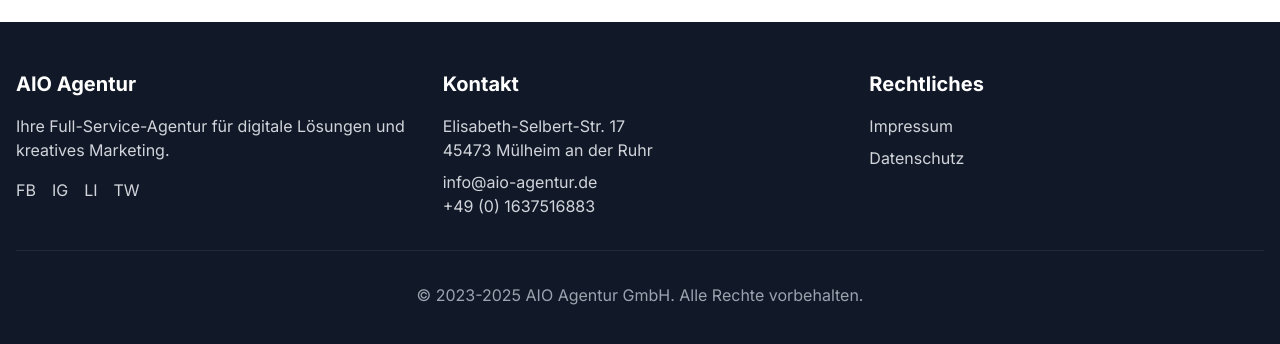
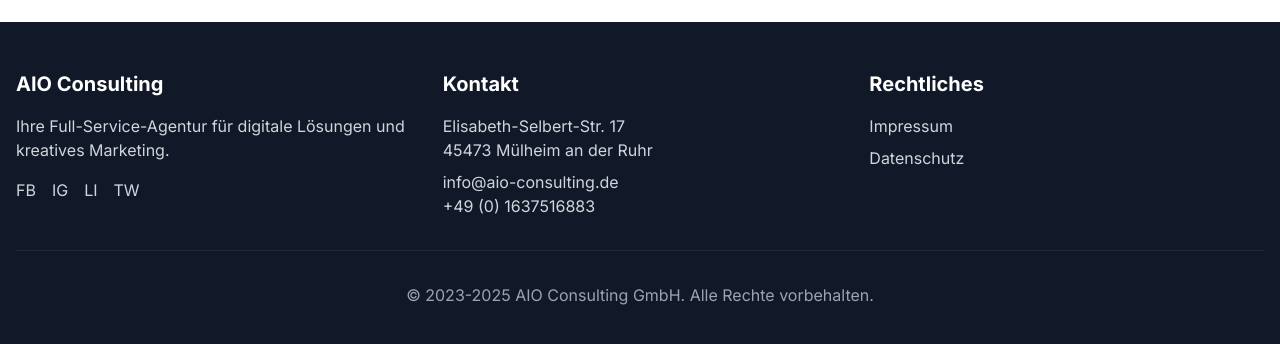
Before and after one commit to hanhoah/aio, a Next.js app: page /impressum in a window 1280 px wide. Shown: the part 1906-2250 px from the top of the page. Built offline with nearby package versions, Linux system fonts and the light colour scheme.

Commit message:
Update: Domain von aio-agentur.de zu aio-consulting.de geändert

```diff
--- a/app/datenschutz/page.tsx
+++ b/app/datenschutz/page.tsx
@@ -2,8 +2,8 @@ import React from "react"
 import getLegalData from "@/lib/legal"
 
 export const metadata = {
-  title: "Datenschutz | AIO Agentur",
-  description: "Datenschutzerklärung der AIO Agentur",
+  title: "Datenschutz | AIO Consulting",
+  description: "Datenschutzerklärung der AIO Consulting",
 }
 
 export default function Datenschutz() {
--- a/app/impressum/page.tsx
+++ b/app/impressum/page.tsx
@@ -2,8 +2,8 @@ import React from "react"
 import getLegalData from "@/lib/legal"
 
 export const metadata = {
-  title: "Impressum | AIO Agentur",
-  description: "Impressum und rechtliche Informationen der AIO Agentur",
+  title: "Impressum | AIO Consulting",
+  description: "Impressum und rechtliche Informationen der AIO Consulting",
 }
 
 export default function Impressum() {
--- a/app/layout.tsx
+++ b/app/layout.tsx
@@ -7,7 +7,7 @@ import Footer from "@/components/layout/footer"
 const inter = Inter({ subsets: ["latin"] })
 
 export const metadata: Metadata = {
-  title: "AIO Agentur | Moderne Webentwicklung & Digitale Lösungen",
+  title: "AIO Consulting | Moderne Webentwicklung & Digitale Lösungen",
   description: "Ihre Full-Service-Agentur für digitale Lösungen, Webentwicklung und kreatives Marketing.",
 }
 
--- a/components/layout/header.tsx
+++ b/components/layout/header.tsx
@@ -17,7 +17,7 @@ const Header = () => {
     <header className="fixed top-0 left-0 right-0 bg-white z-50 shadow-sm">
       <div className="container mx-auto px-4 py-4 flex justify-between items-center">
         <Link href="/" className="font-bold text-2xl text-primary">
-          AIO Agentur
+          AIO Consulting
         </Link>
 
         {/* Desktop Navigation */}
--- a/components/sections/about.tsx
+++ b/components/sections/about.tsx
@@ -11,7 +11,7 @@ const About = () => {
           <div>
             <h2 className="text-3xl md:text-4xl font-bold mb-6">Über uns</h2>
             <p className="text-lg text-gray-800 mb-6">
-              Die AIO Agentur steht für kreative Lösungen und technische Exzellenz.
+              Die AIO Consulting steht für kreative Lösungen und technische Exzellenz.
               Als Full-Service-Digitalagentur unterstützen wir Unternehmen jeder Größe
               dabei, im digitalen Zeitalter erfolgreich zu sein.
             </p>
@@ -34,7 +34,7 @@ const About = () => {
           <div className="rounded-lg overflow-hidden shadow-xl">
             <Image
               src="/images/aboutus.png"
-              alt="AIO Agentur Team"
+              alt="AIO Consulting Team"
               width={1200}
               height={675}
               className="w-full h-auto"
--- a/data/legal.json
+++ b/data/legal.json
@@ -1,15 +1,15 @@
 {
   "company": {
-    "name": "AIO Agentur",
+    "name": "AIO Consulting",
     "legalForm": "",
     "street": "Elisabeth-Selbert-Str. 17",
     "zipCode": "45473",
     "city": "Mülheim an der Ruhr",
     "country": "Deutschland",
-    "email": "info@aio-agentur.de",
+    "email": "info@aio-consulting.de",
     "phone": "+49 (0) 1637516883",
     "fax": "",
-    "website": "https://www.aio-agentur.de"
+    "website": "https://www.aio-consulting.de"
   },
   "registration": {
     "court": "Amtsgericht Musterstadt",
@@ -23,12 +23,12 @@
     "zipCode": "45473",
     "city": "Mülheim an der Ruhr",
     "country": "Deutschland",
-    "email": "info@aio-agentur.de"
+    "email": "info@aio-consulting.de"
   },
   "dataProtection": {
     "officer": {
       "name": "Han Hoa Huynh",
-      "email": "info@aio-agentur.de",
+      "email": "info@aio-consulting.de",
       "phone": "+49 (0) 1637516883"
     },
     "hostingProvider": {
@@ -65,13 +65,13 @@
     },
     "copyright": {
       "year": 2023,
-      "holder": "AIO Agentur GmbH"
+      "holder": "AIO Consulting GmbH"
     }
   },
   "socialMedia": {
-    "facebook": "https://facebook.com/aio-agentur",
+    "facebook": "https://facebook.com/aio-consulting",
     "instagram": "https://instagram.com/aio_agentur",
-    "linkedin": "https://linkedin.com/company/aio-agentur",
+    "linkedin": "https://linkedin.com/company/aio-consulting",
     "twitter": "https://twitter.com/aio_agentur"
   }
 }
--- a/package.json
+++ b/package.json
@@ -1,5 +1,5 @@
 {
-  "name": "aio-agentur.de",
+  "name": "aio-consulting.de",
   "version": "0.1.0",
   "private": true,
   "scripts": {
```
Also changed, not shown: 2 other files (tests, documents, lock files or other folders).
